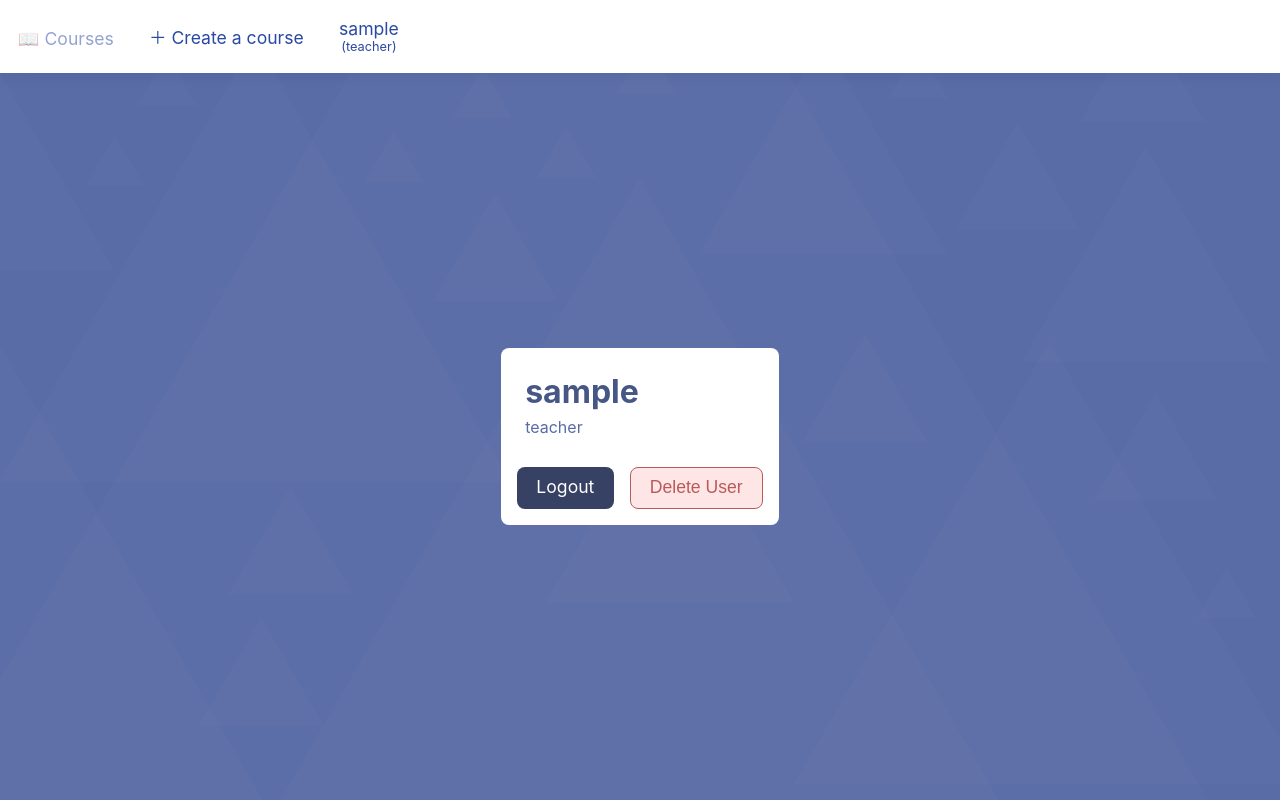
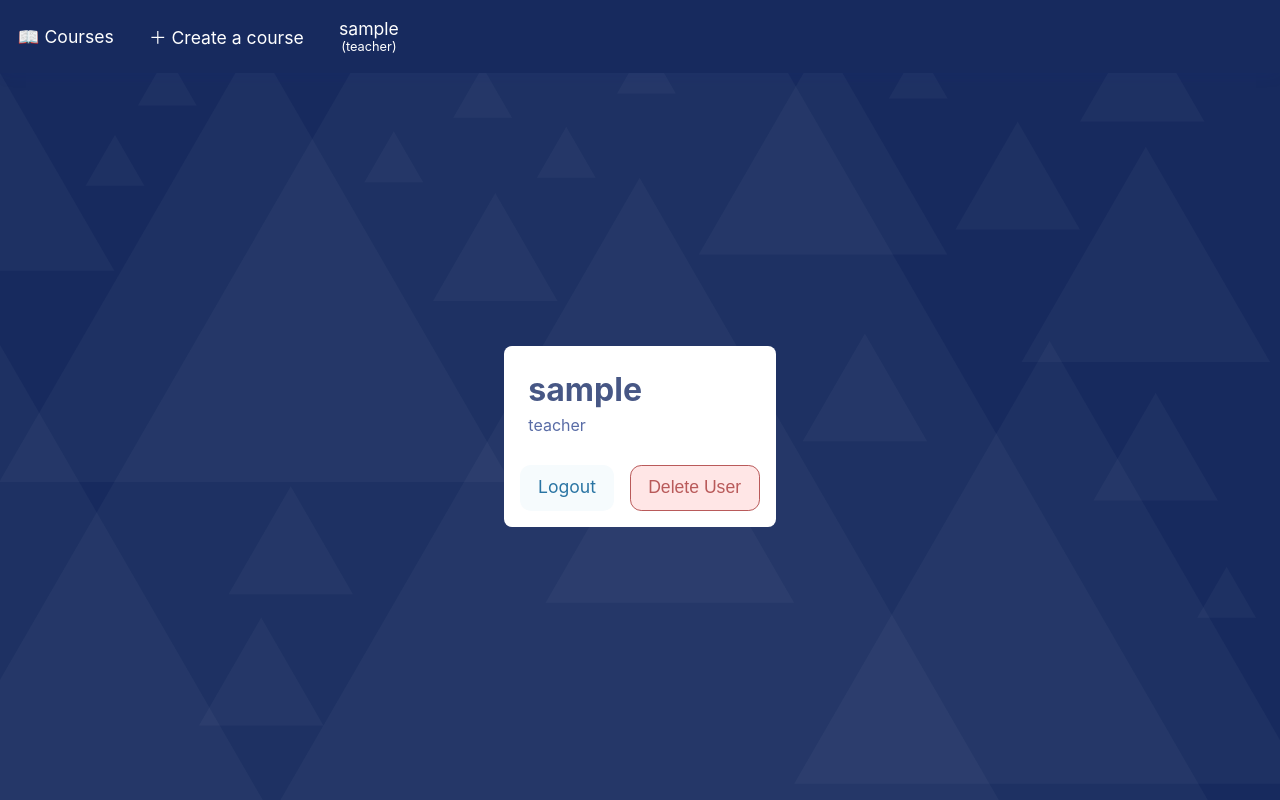
Before and after one commit to 0442/tsoha-opetussovellus, a Flask app: page /profile in a window 1280 px wide. Run offline with Flask 3, Linux system fonts and the light colour scheme; the visitor is signed in with stand-in values (Sample User, id 1).

Commit message:
Update styling and fix some layouts

```diff
--- a/app/static/buttons.css
+++ b/app/static/buttons.css
@@ -3,11 +3,12 @@
 .button-3,
 .button-4,
 .button-5 {
-    padding: 0.6rem;
-    padding-left: 1.2rem;
-    padding-right: 1.2rem;
+    padding: 0.7rem;
+    padding-left: 1.1rem;
+    padding-right: 1.1rem;
+
     color: white;
-    border-radius: 0.5rem;
+    border-radius: 0.7rem;
     border: none;
     font-size: 1.1rem;
     display: flex;
@@ -18,12 +19,25 @@
     font-weight: normal;
 }
 
+.tab-button {
+    padding: 0.7rem;
+    padding-left: 1.1rem;
+    padding-right: 1.1rem;
+    border-radius: 0.7rem;
+    color: var(--primary);
+}
+
+.tab-button:hover {
+    transition-duration: 0s;
+    background-color: var(--quaternary-lighten-3);
+}
+
 .button-1 {
-    background-color: var(--primary);
+    background-color: var(--primary-darken-1);
 }
 
 .button-1:hover {
-    background-color: var(--primary-lighten-1);
+    background-color: var(--primary-darken-2);
 }
 
 .button-2 {
@@ -45,13 +59,13 @@
 }
 
 .button-4 {
-    background-color: var(--tertiary-lighten-3);
-    color: var(--tertiary);
+    background-color: var(--quaternary-lighten-3);
+    color: var(--quaternary-darken-1);
     /*border: 0.05rem solid var(--tertiary-lighten-2);*/
 }
 
 .button-4:hover {
-    color: var(--primary-lighten-1);
+    color: var(--quaternary);
 }
 
 .button-5 {
@@ -73,6 +87,7 @@
     border: none;
 }
 
+
 /* Button modifiers */
 .large-button {
     display: none
--- a/app/static/inputs.css
+++ b/app/static/inputs.css
@@ -1,17 +1,19 @@
 input {
+    background-color: var(--quaternary-lighten-3);
+    border-radius: 0.5rem;
     font-size: 1.2rem;
+    border: none;
     outline: none;
     border: 0.13rem solid transparent;
-    background-color: var(--primary-lighten-2);
-    background-color: var(--tertiary-lighten-3);
-    border-radius: 0.3rem;
     padding: 0.7rem;
     color: var(--tertiary);
+    margin:0;
+    transition-duration: 0.05s;
 }
 
 input:focus {
     transition-duration: 0.05s;
-    border-color: var(--primary-lighten-2);
+    border-color: var(--primary-lighten-1);
 }
 
 textarea,
@@ -23,7 +25,7 @@ textarea,
     margin: 0;
     padding: 0.5rem;
     transition-duration: 0.05s;
-    background-color: var(--tertiary-lighten-3);
+    background-color: var(--quaternary-lighten-3);
 }
 
 textarea:focus,
@@ -31,6 +33,19 @@ textarea:focus,
     border-color: var(--primary-lighten-1);
 }
 
+.checkbox {
+    cursor: pointer;
+    flex-shrink: 1;
+    border: solid 0.1rem var(--primary-lighten-2);
+    border-radius: 0.5rem;
+    padding: 0.2rem 0.7rem;
+    height: 100%;
+    display: flex;
+    justify-content: center;
+    align-items: center;
+    margin:0;
+}
+
 ::placeholder {
-    color: var(--tertiary-lighten-1);
+    color: var(--primary-lighten-1);
 }
--- a/app/static/main.css
+++ b/app/static/main.css
@@ -9,8 +9,8 @@
     -webkit-font-smoothing: antialiased;
     -moz-osx-font-smooting: grayscale;
 
-    --primary-darken-3: hsl(224, 30%, 10%);
-    --primary-darken-2: hsl(224, 40%, 20%);
+    --primary-darken-3: hsl(224, 40%, 10%);
+    --primary-darken-2: hsl(224, 60%, 23%);
     --primary-darken-1: hsl(224, 60%, 40%);
     --primary: hsl(224, 80%, 60%);
     --primary-lighten-1: hsl(224, 100%, 80%);
@@ -33,13 +33,15 @@
     --tertiary-lighten-3: hsl(225, 40%, 97%);
 
 
-    --quaternary-darken-2: hsl(203, 40%, 30%);
-    --quaternary-darken-1: hsl(203, 60%, 40%);
-    --quaternary: hsl(203, 80%, 60%);
-    --quaternary-lighten-1: hsl(203, 100%, 70%);
+    --quaternary-darken-2:  hsl(203, 40%, 30%);
+    --quaternary-darken-1:  hsl(203, 60%, 40%);
+    --quaternary:           hsl(203, 70%, 60%);
+    --quaternary-lighten-1: hsl(203, 70%, 80%);
+    --quaternary-lighten-2: hsl(203, 70%, 90%);
+    --quaternary-lighten-3: hsl(203, 70%, 98%);
 
     --surface: hsl(0, 100%, 100%);
-    --shadow: hsl(220, 100%, 20%, 0.10);
+    --shadow: hsl(220, 100%, 30%, 0.10);
     --success: hsl(132, 30%, 60%);
 }
 
@@ -47,23 +49,39 @@ html {
     box-sizing: border-box;
 }
 
+.disable-transitions {
+    -webkit-transition: none !important;
+    -moz-transition: none !important;
+    -ms-moz-transition: none !important;
+    -o-moz-transition: none !important;
+    transition: none !important;
+}
 * {
-    box-sizing: inherit;
+    transition: inherit;
+    position: relative;
+    box-sizing: border-box;
+    padding: 0;
+    margin: 0;
 }
 
+
+body, html {
+    transition: all;
+    padding: 0;
+    margin: 0;
+}
 body {
     height: 100vh;
     width: 100vw;
-    overflow: auto;
-    position: absolute;
-    padding: 0;
-    margin: 0;
-
+    border: none;
+    position: relative;
     display: flex;
+    align-items: center;
+    align-content: center;
     flex-direction: column;
     z-index: -2;
+    background-color: white;
 }
-
 
 a {
     color: rgba(0, 100, 255);
@@ -104,19 +122,20 @@ th {
     min-width: 100%;
     z-index: -1;
     opacity: 1;
-    background-color: var(--tertiary);
+    background-color: var(--primary-darken-2);
 }
 
 .top-bar {
+    position: static;
     display: flex;
     flex-direction: row;
     justify-content: flex-start;
     align-content: center;
     align-items: center;
     height: min-content;
-    width: 100%;
     height: 5rem;
-    background-color: var(--surface);
+    width: 100vw;
+    background-color: var(--primary-darken-2);
     box-shadow: 0 0 1rem var(--shadow);
     padding: 0;
     margin: 0;
@@ -129,8 +148,8 @@ th {
     align-items: center;
     align-content: center;
     color: var(--primary-darken-1);
+    color: white;
     font-weight: normal;
-    height: 100%;
     font-size: 1.1rem;
     margin: 0;
     padding: 1.1rem;
@@ -139,19 +158,18 @@ th {
 
 .top-bar-item:hover {
     color: var(--primary-darken-1);
-    opacity: 0.5;
+    color: var(--quaternary-lighten-1);
+    /*opacity: 0.5;*/
     transform: translateY(0.15rem);
     transition-duration: 0.08s;
 }
 
-.page-container {
+.narrow-page-container {
+    width: 100%;
     display: flex;
-    flex-direction: column;
+    justify-content: center;
     align-items: center;
     align-content: center;
-    justify-content: flex-start;
-    position: relative;
-    overflow: visible;
 }
 
 .empty-page-container {
--- a/app/templates/course-page.html
+++ b/app/templates/course-page.html
@@ -1,5 +1,7 @@
 {% extends "course-page-layout.html" %}
 {% block course_content %}
+
+
 
 <h1>{{course.name}}</h1>
 <p>{{course.description}}</p>
@@ -73,5 +75,6 @@
     </form>
     {% endif %}
 {% endif %}
+</div>
 
 {% endblock %}
--- a/app/templates/exercise.html
+++ b/app/templates/exercise.html
@@ -13,7 +13,7 @@
         {% if exercise.submitted_answer == None %}
         <textarea required rows="16" class="p textarea" name="answer" form="answer-form" type="text" placeholder="Answer here"></textarea>
         {% else %}
-        <textarea required rows="16" readonly>{{exercise.submitted_answer}}</textarea>
+        <textarea required rows="16" class="p textarea" readonly>{{exercise.submitted_answer}}</textarea>
         {% endif %}
 
         {% if exercise.submitted_answer == None %}
@@ -24,7 +24,7 @@
         {% endif %}
         {% else %}
         <label for="correct-answer">Correct answer:</label>
-        <textarea rows="16" id="correct-answer" readonly>{{exercise.correct_answer}}</textarea>
+        <textarea rows="16" class="p textarea" id="correct-answer" readonly>{{exercise.correct_answer}}</textarea>
         {% endif %}
     </div>
 </form>
--- a/app/templates/layout.html
+++ b/app/templates/layout.html
@@ -1,8 +1,11 @@
 <!DOCTYPE html>
-<meta name="viewport" content="width=device-width, initial-scale=1">
+<head>
+    <meta name="viewport" content="width=device-width">
     <link rel="stylesheet" href="/static/main.css">
     <title>Opetussovellus</title>
+</head>
 
+<body class="disable-transitions">
     <div class="top-bar">
         <a class="link-button top-bar-item" href="/">📖 Courses</a>
         {% if session.is_teacher == True %}
@@ -21,7 +24,17 @@
         </a>
         {% else %}
         <a class="link-button top-bar-item" href="/login">Login</a>
+        <a class="link-button top-bar-item" href="/register">Register</a>
         {% endif %}
     </div>
 
-{% block content %}{% endblock %}
+    {% block content %}
+    {% endblock %}
+
+</body>
+
+<script>
+    document.addEventListener("DOMContentLoaded", () => {
+        document.querySelector('.disable-transitions').classList.remove('disable-transitions');
+    });
+</script>
--- a/app/templates/profilepage.html
+++ b/app/templates/profilepage.html
@@ -14,7 +14,7 @@
         </hgroup>
 
         <div style="display: flex; flex-direction: row; gap: 1rem;">
-            <a href="/logout" class="button-2 link-button">Logout</a>
+            <a href="/logout" class="button-4 link-button">Logout</a>
             <form action="/delete" method="POST">
             <button type="submit" class="button-3">Delete User</button>
             </form>
--- a/app/templates/register.html
+++ b/app/templates/register.html
@@ -22,7 +22,7 @@
                 <label for="confirm-password-input">Confirm Password</label>
                 <input required oninput="confirmPassword()" id="confirm-password-input" type="password" name="confirm-password" placeholder="password">
             </div>
-            <p id="password-error" style="display:none; color:red">Passwords do not match</p>
+            <p id="password-error" hidden style="display:none; color:red">Passwords do not match</p>
             <div>
                 <h3>Account type</h3>
                 <input id="student" type="radio" value="student" name="role" checked>
@@ -31,7 +31,7 @@
                 <label for="teacher">Teacher</label>
             </div>
             <div style="display: flex; flex-direction: row; gap: 1rem;">
-                <button id="register-submit" class="button-2" formaction="/register" type="submit">Register</button>
+                <button id="register-submit" class="button-1" formaction="/register" type="submit">Register</button>
             </div>
             <div>
             <p>
@@ -55,11 +55,13 @@
 
         if (psw.value !== pswConfirm.value && (psw.value.length !== 0 && pswConfirm.value.length !== 0)) {
             pswError.setAttribute("style", errorTextStyle + "display:block;");
+            pswError.setAttribute("hidden", false);
             pswConfirm.setAttribute("style", errorInputStyle);
             submitButton.setAttribute("disabled", true);
             submitButton.setAttribute("style", errorButtonStyle);
         } else {
             pswError.setAttribute("style", "display:none;");
+            pswError.setAttribute("hidden", true);
             pswConfirm.removeAttribute("style");
             submitButton.removeAttribute("disabled");
             submitButton.removeAttribute("style");
```
Also changed, not shown: app/static/courses.css (+21 -14 lines), app/templates/course-page-layout.html (+6 -6 lines), app/templates/courses.html (+11 -12 lines), app/templates/exercise-multichoice.html (+7 -3 lines), app/static/bitmap.svg. Lines whose indentation alone changed are shown as unchanged.
